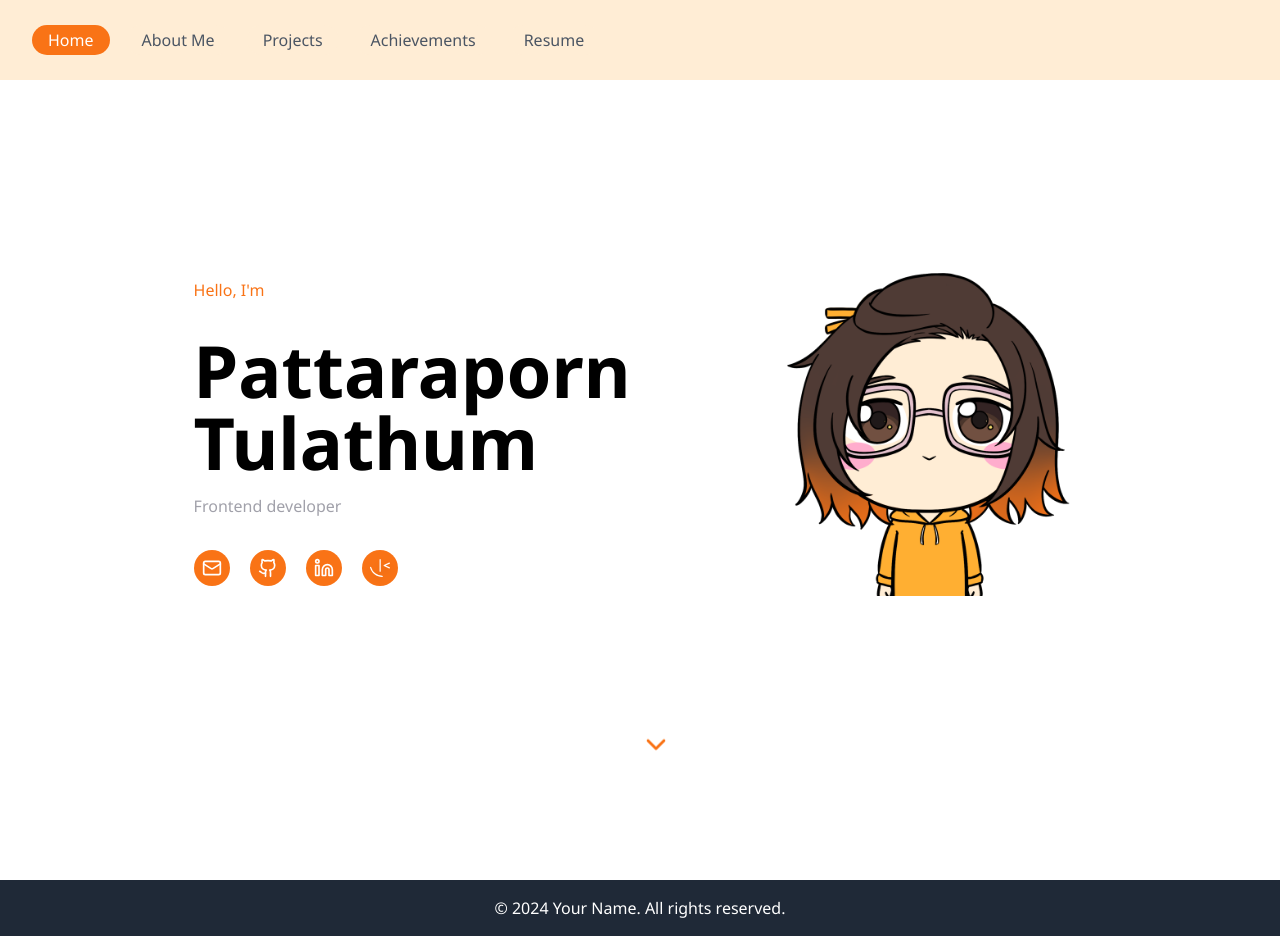
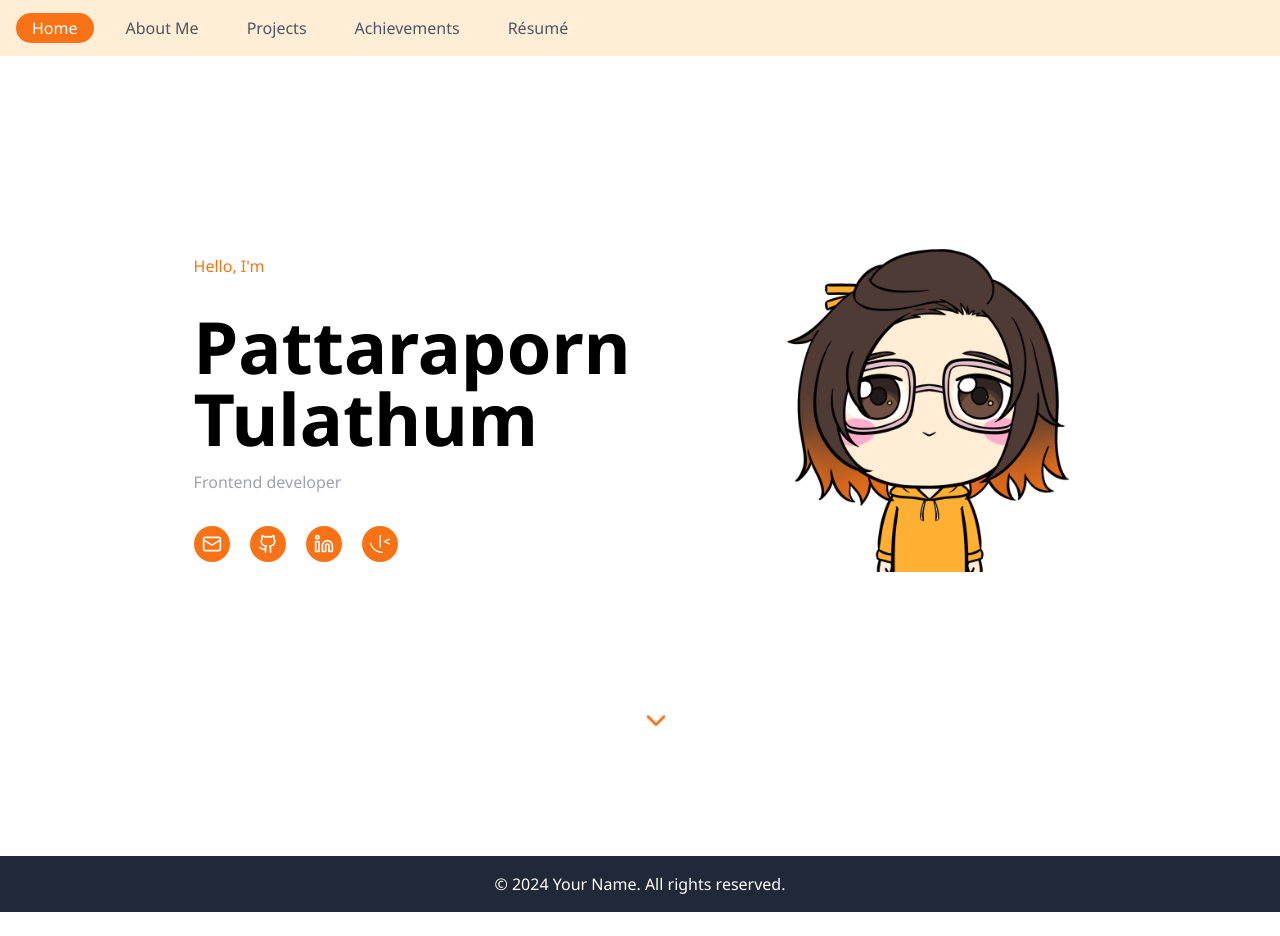
Before and after one commit to rainof/rainof.github.io, a React (Create React App) app: page / in a window 1280 px wide. After the commit the page ends 912 px from the top, so only its background shows below. Built offline with nearby package versions, Linux system fonts and the light colour scheme; the HTML template or start-up script is replaced by a standard one.

Commit message:
refactor(frontend): clean up unused imports and correct background color

```diff
--- a/src/App.js
+++ b/src/App.js
@@ -1,7 +1,5 @@
-import React, { useState } from "react";
-import { Menu } from "lucide-react";
-import { HashRouter as Router, Routes, Route, NavLink } from "react-router-dom";
-import "./App.css";
+import React from "react";
+import { HashRouter as Router, Routes, Route } from "react-router-dom";
 import Layout from "./pages/Layout";
 import Home from "./components/Home";
 import AboutMe from "./components/AboutMe";
@@ -11,8 +9,6 @@ import Resume from "./components/ResumePage";
 import NotFound from "./pages/NotFoundPage";
 
 function App() {
-  // const [isMenuOpen, setIsMenuOpen] = useState(false);
-
   return (
     <Router>
       <div className="min-h-screen bg-orange-100">
@@ -23,6 +19,7 @@ function App() {
             <Route path="projects" element={<Project />} />
             <Route path="achievements" element={<Achievement />} />
             <Route path="resume" element={<Resume />} />
+            <Route path="*" element={<NotFound />} />
           </Route>
         </Routes>
       </div>
--- a/src/pages/Layout.js
+++ b/src/pages/Layout.js
@@ -1,21 +1,17 @@
-import React, { useState } from "react";
-import { Menu } from "lucide-react";
+import React from "react";
 import { NavLink, Outlet } from "react-router-dom";
 
 function Layout() {
-  const [isMenuOpen, setIsMenuOpen] = useState(false);
-
   return (
     <div className="flex flex-col min-h-screen">
       <header className="bg-orange-100 text-white">
         <nav className="container mx-auto px-4 py-4">
-          <div className="container mx-auto px-4 flex h-12 items-center justify-between">
           <ul className="flex space-x-4">
             <li>
               <NavLink
                 to="/"
                 className={({ isActive }) =>
-                    `px-4 py-2 sm:py-1 w-full sm:w-auto text-center sm:rounded-2xl transition-colors bg-orange-100 ${
+                  `px-4 py-2 sm:py-1 w-full sm:w-auto text-center sm:rounded-2xl transition-colors ${
                     isActive
                       ? "bg-orange-500 text-white"
                       : "text-gray-600 hover:text-gray-800"
@@ -29,7 +25,7 @@ function Layout() {
               <NavLink
                 to="/aboutme"
                 className={({ isActive }) =>
-                    `px-4 py-2 sm:py-1 w-full sm:w-auto text-center sm:rounded-2xl transition-colors bg-orange-100 ${
+                  `px-4 py-2 sm:py-1 w-full sm:w-auto text-center sm:rounded-2xl transition-colors ${
                     isActive
                       ? "bg-orange-500 text-white"
                       : "text-gray-600 hover:text-gray-800"
@@ -43,7 +39,7 @@ function Layout() {
               <NavLink
                 to="/projects"
                 className={({ isActive }) =>
-                    `px-4 py-2 sm:py-1 w-full sm:w-auto text-center sm:rounded-2xl transition-colors bg-orange-100 ${
+                  `px-4 py-2 sm:py-1 w-full sm:w-auto text-center sm:rounded-2xl transition-colors ${
                     isActive
                       ? "bg-orange-500 text-white"
                       : "text-gray-600 hover:text-gray-800"
@@ -57,7 +53,7 @@ function Layout() {
               <NavLink
                 to="/achievements"
                 className={({ isActive }) =>
-                    `px-4 py-2 sm:py-1 w-full sm:w-auto text-center sm:rounded-2xl transition-colors bg-orange-100 ${
+                  `px-4 py-2 sm:py-1 w-full sm:w-auto text-center sm:rounded-2xl transition-colors ${
                     isActive
                       ? "bg-orange-500 text-white"
                       : "text-gray-600 hover:text-gray-800"
@@ -71,21 +67,21 @@ function Layout() {
               <NavLink
                 to="/resume"
                 className={({ isActive }) =>
-                    `px-4 py-2 sm:py-1 w-full sm:w-auto text-center sm:rounded-2xl transition-colors bg-orange-100 ${
+                  `px-4 py-2 sm:py-1 w-full sm:w-auto text-center sm:rounded-2xl transition-colors ${
                     isActive
                       ? "bg-orange-500 text-white"
                       : "text-gray-600 hover:text-gray-800"
                   }`
                 }
               >
-                  Resume
+                Résumé
               </NavLink>
             </li>
           </ul>
-          </div>
         </nav>
       </header>
       <main className="flex-grow">
+        {/* Outlet renders child components here */}
         <Outlet />
       </main>
       <footer className="bg-gray-800 text-white py-4">
--- a/src/pages/NotFoundPage.js
+++ b/src/pages/NotFoundPage.js
@@ -2,7 +2,7 @@ import React from "react";
 
 function NotFoundPage() {
   return (
-    <div>
+    <div className="min-h-screen bg-white">
       <h1>404 - Page Not Found</h1>
       <p>Sorry, the page you are lookinmg for does not exist.</p>
     </div>
```
Lines whose indentation alone changed are shown as unchanged.
